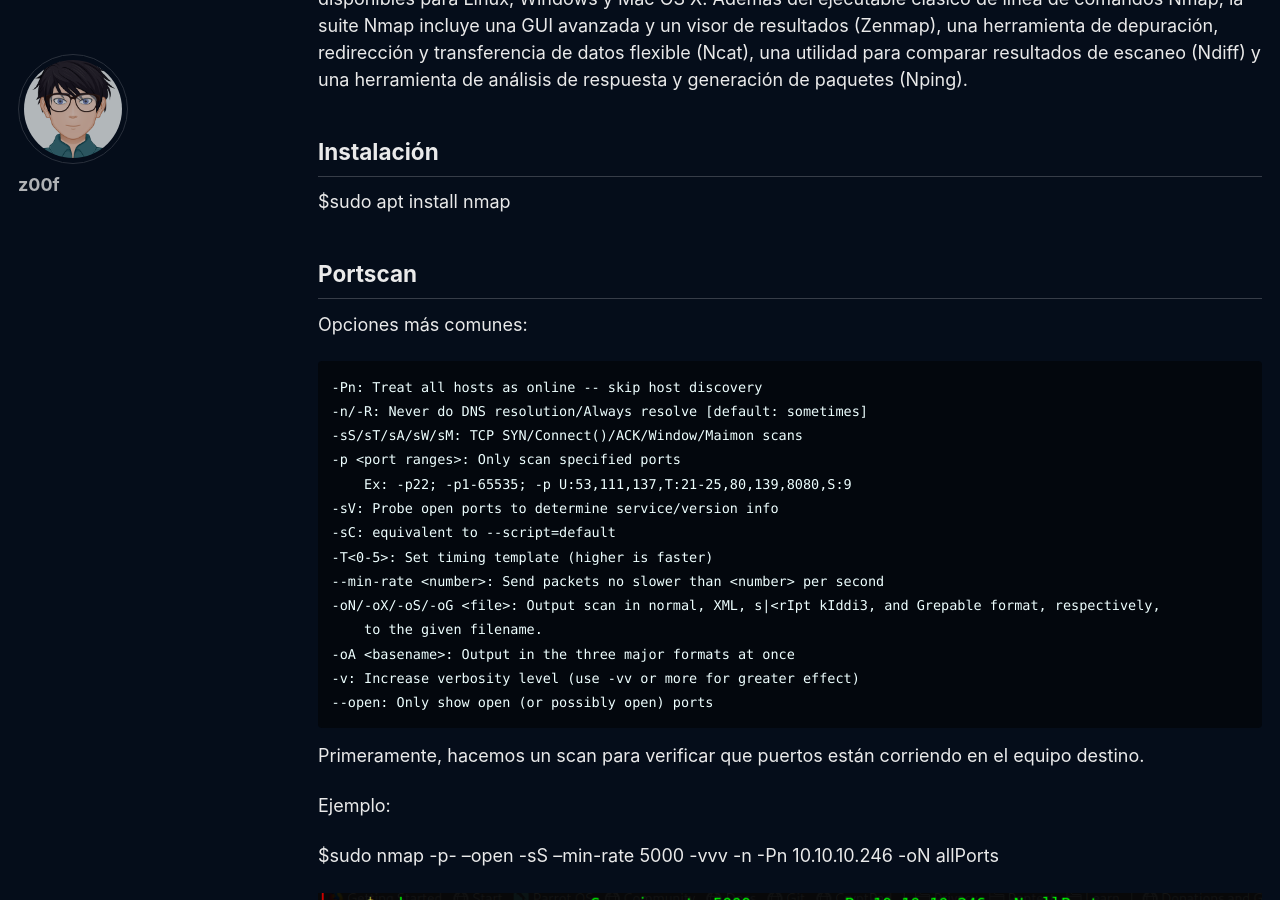
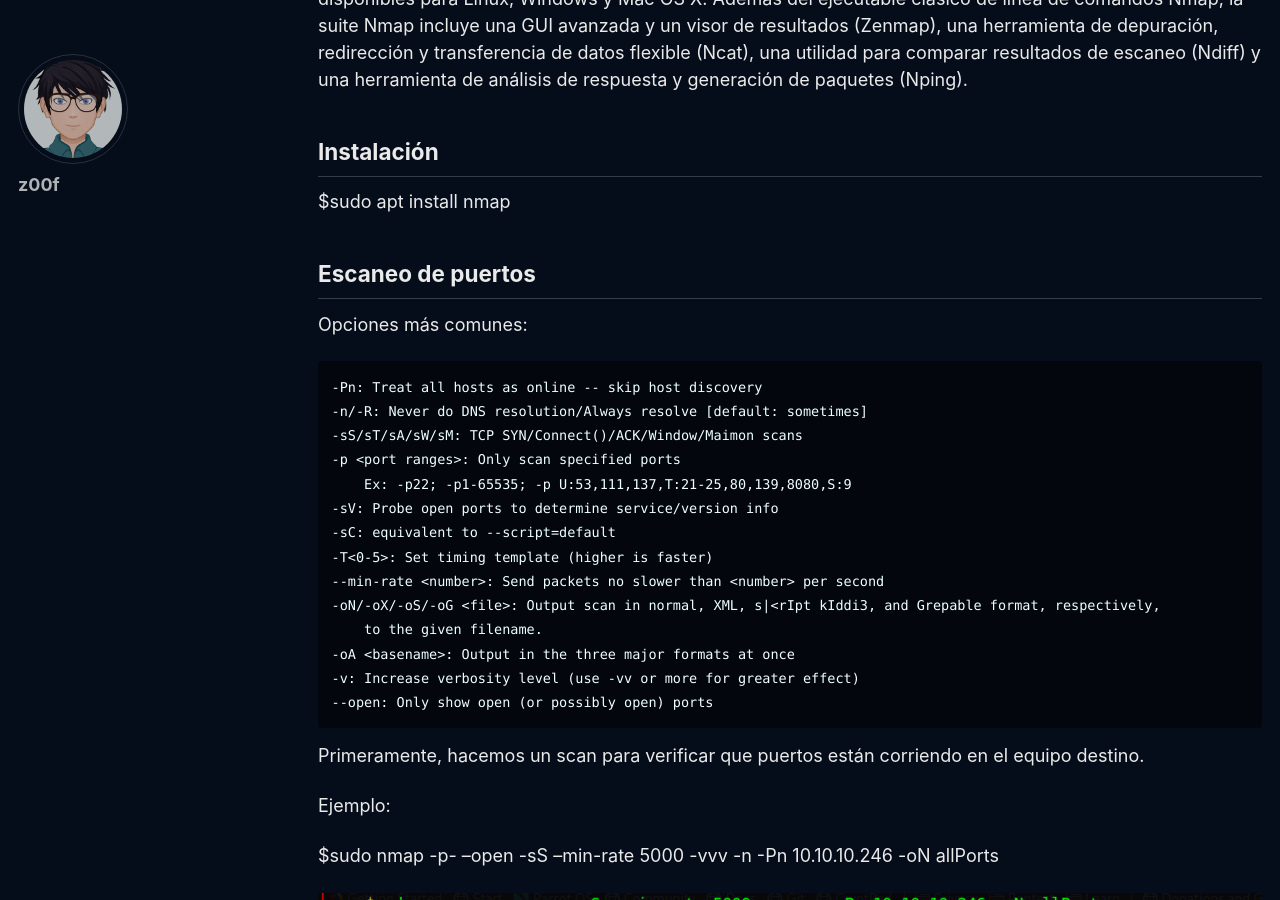
Before and after one commit to z00f/z00f.github.io, a Jekyll site: the page built from _posts/2021-11-09-nmap.md, in a window 1280 px wide and 900 px high, scrolled down 563 px. Built offline with Jekyll 4.4.1, drawn with Linux system fonts in a browser that asks for light colours; cached includes are drawn as plain includes; a script that is not in the unit is left out.

Commit message:
Update 2021-11-09-nmap.md

```diff
--- a/_posts/2021-11-09-nmap.md
+++ b/_posts/2021-11-09-nmap.md
@@ -24,7 +24,7 @@ Fue diseñado para escanear rápidamente redes grandes, pero funciona bien con h
 ## Instalación
 $sudo apt install nmap
 
-## Portscan
+## Escaneo de puertos
 
 Opciones más comunes:
 
```
